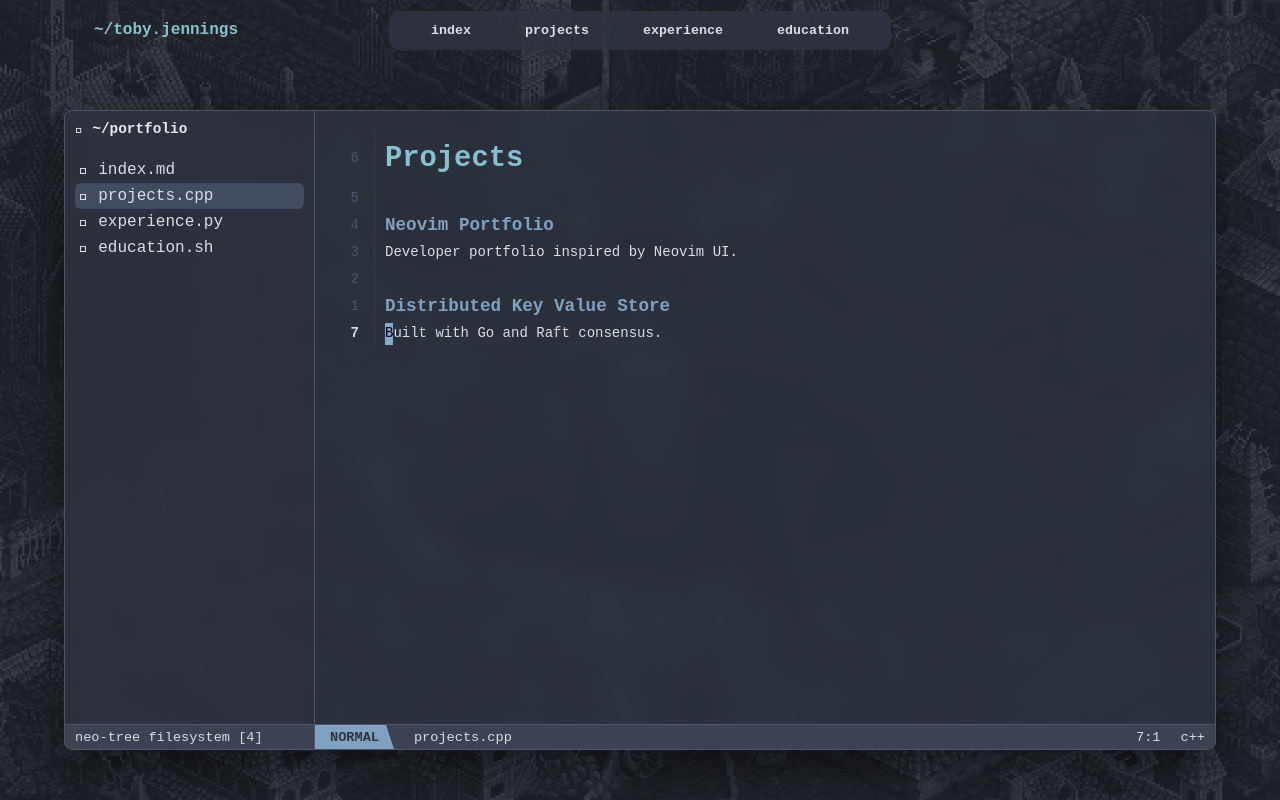
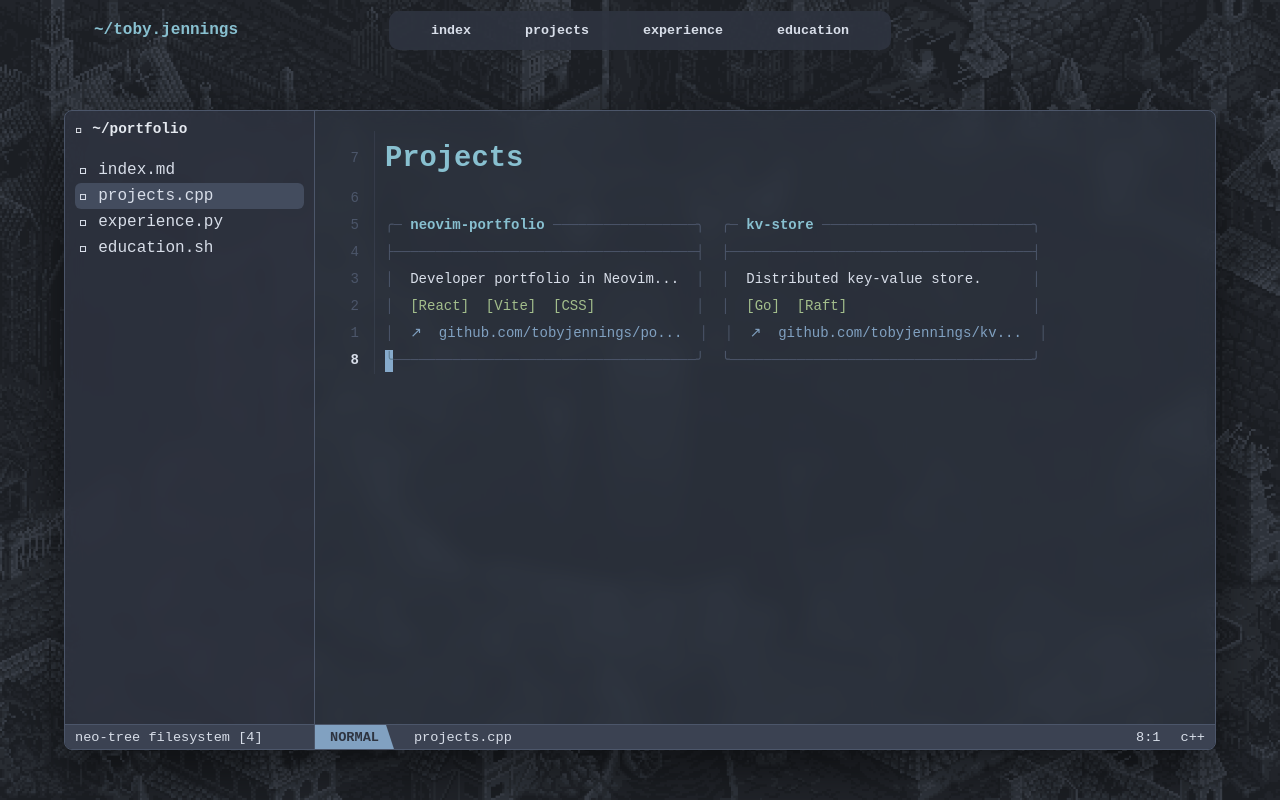
Before and after one commit to kiwifruit0/portfolio, a React (Vite) app: page / in a window 1280 px wide. Both pictures are taken after a click on the button "projects". Built offline with nearby package versions, Linux system fonts and the light colour scheme.

Commit message:
project cards

```diff
--- a/src/App.css
+++ b/src/App.css
@@ -248,6 +248,14 @@ body {
 .code-keyword { color: var(--nord9); }
 .code-string { color: var(--nord14); }
 
+/* project card styles */
+.card-row    { white-space: pre; }
+.card-border { color: var(--nord3); }
+.card-name   { color: var(--nord8); font-weight: bold; }
+.card-desc   { color: var(--nord4); }
+.card-tech   { color: var(--nord14); }
+.card-link   { color: var(--nord9); }
+
 /* cursor styles */
 
 .cursor {
--- /dev/null
+++ b/src/components/ProjectCard.jsx
@@ -0,0 +1,90 @@
+import { Fragment } from "react";
+
+// Card dimensions — two cards + a 2-char gap = 78 chars per merged row
+const W = 38;      // card width in monospace chars
+const INNER = 32;  // inner content: │  <32 chars>  │
+const GAP = "  ";  // gap between the two columns
+
+function pad(s) {
+  const str = s || "";
+  if (str.length >= INNER) return str.slice(0, INNER - 3) + "...";
+  // Use regular spaces; white-space:pre on the row element keeps them intact
+  return str + " ".repeat(INNER - str.length);
+}
+
+// Returns an array of 6 JSX fragments — one per card row.
+// Always 6 rows so paired cards are the same height.
+function cardLines({ name, desc, tech = [], link = "" }) {
+  const titleDashes = W - name.length - 5;
+  const techStr = tech.map((t) => `[${t}]`).join("  ");
+  const linkStr = link ? `↗  ${link}` : "";
+
+  const b = (s) => <span className="card-border">{s}</span>;
+
+  return [
+    // ╭─ name ────────────────────────────╮
+    <>
+      {b("╭─ ")}
+      <span className="card-name">{name}</span>
+      {b(" " + "─".repeat(Math.max(1, titleDashes)) + "╮")}
+    </>,
+
+    // ├────────────────────────────────────┤
+    <>{b("├" + "─".repeat(W - 2) + "┤")}</>,
+
+    // │  description                       │
+    <>
+      {b("│  ")}
+      <span className="card-desc">{pad(desc)}</span>
+      {b("  │")}
+    </>,
+
+    // │  [Tech]  [Tech]                    │  (blank row if no tech)
+    <>
+      {b("│  ")}
+      <span className="card-tech">{pad(techStr)}</span>
+      {b("  │")}
+    </>,
+
+    // │  ↗  link                           │  (blank row if no link)
+    <>
+      {b("│  ")}
+      <span className="card-link">{pad(linkStr)}</span>
+      {b("  │")}
+    </>,
+
+    // ╰────────────────────────────────────╯
+    <>{b("╰" + "─".repeat(W - 2) + "╯")}</>,
+  ];
+}
+
+// Renders cards in pairs as merged rows so the cursor grid stays aligned.
+// Each visual row is a single <p> containing both cards' content side-by-side.
+export default function TwoColumnCards({ cards = [] }) {
+  const pairs = [];
+  for (let i = 0; i < cards.length; i += 2) {
+    pairs.push([cards[i], cards[i + 1] ?? null]);
+  }
+
+  return (
+    <>
+      {pairs.map((pair, pi) => {
+        const [left, right] = pair;
+        const L = cardLines(left);
+        const R = right ? cardLines(right) : null;
+
+        return (
+          <Fragment key={pi}>
+            {pi > 0 && <p className="blank"></p>}
+            {L.map((leftRow, ri) => (
+              <p key={ri} className="card-row">
+                {leftRow}
+                {R && <>{GAP}{R[ri]}</>}
+              </p>
+            ))}
+          </Fragment>
+        );
+      })}
+    </>
+  );
+}
--- a/src/pages/Projects.jsx
+++ b/src/pages/Projects.jsx
@@ -1,3 +1,5 @@
+import TwoColumnCards from "../components/ProjectCard";
+
 export default function Projects() {
   return (
     <div className="page">
@@ -5,12 +7,20 @@ export default function Projects() {
       <h1>Projects</h1>
 
       <p className="blank"></p>
-      <h3>Neovim Portfolio</h3>
-      <p>Developer portfolio inspired by Neovim UI.</p>
-
-      <p className="blank"></p>
-      <h3>Distributed Key Value Store</h3>
-      <p>Built with Go and Raft consensus.</p>
+      <TwoColumnCards cards={[
+        {
+          name: "neovim-portfolio",
+          desc: "Developer portfolio in Neovim style.",
+          tech: ["React", "Vite", "CSS"],
+          link: "github.com/tobyjennings/portfolio",
+        },
+        {
+          name: "kv-store",
+          desc: "Distributed key-value store.",
+          tech: ["Go", "Raft"],
+          link: "github.com/tobyjennings/kv-store",
+        },
+      ]} />
 
     </div>
   );
```
